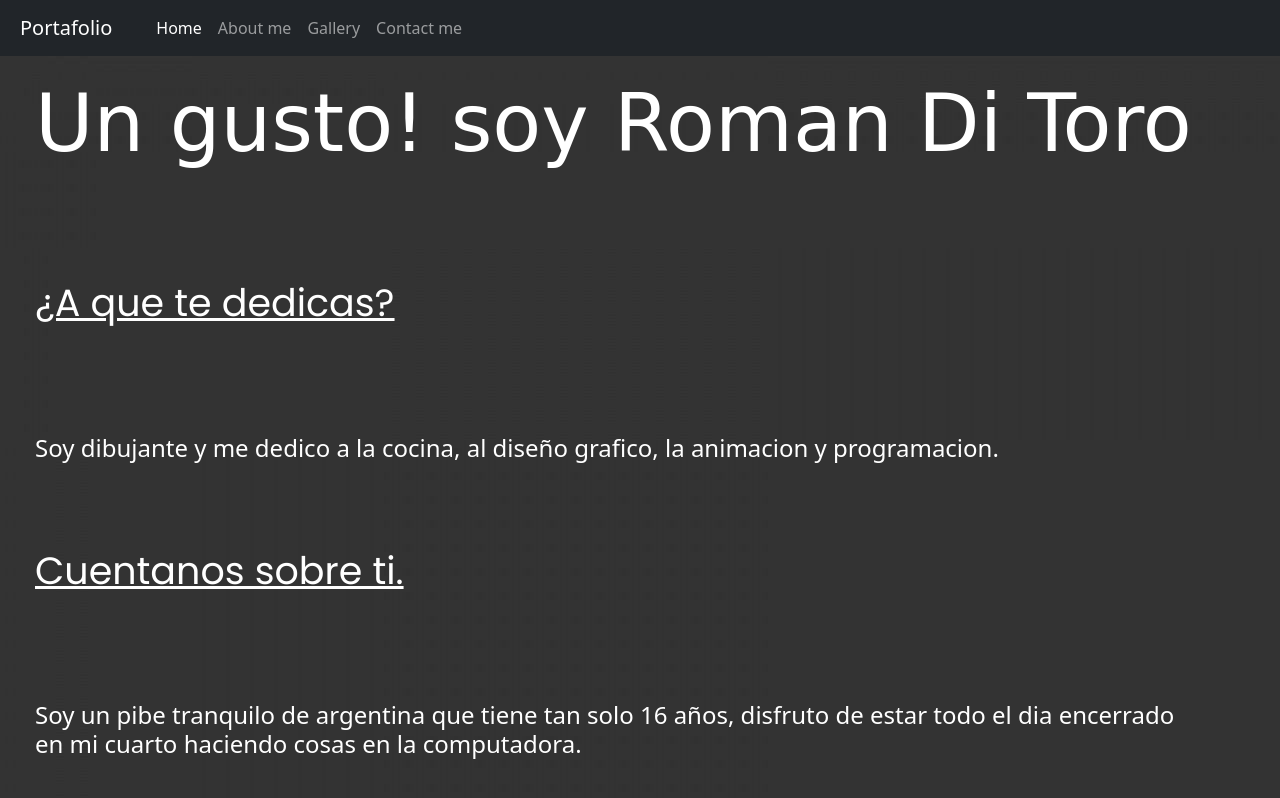
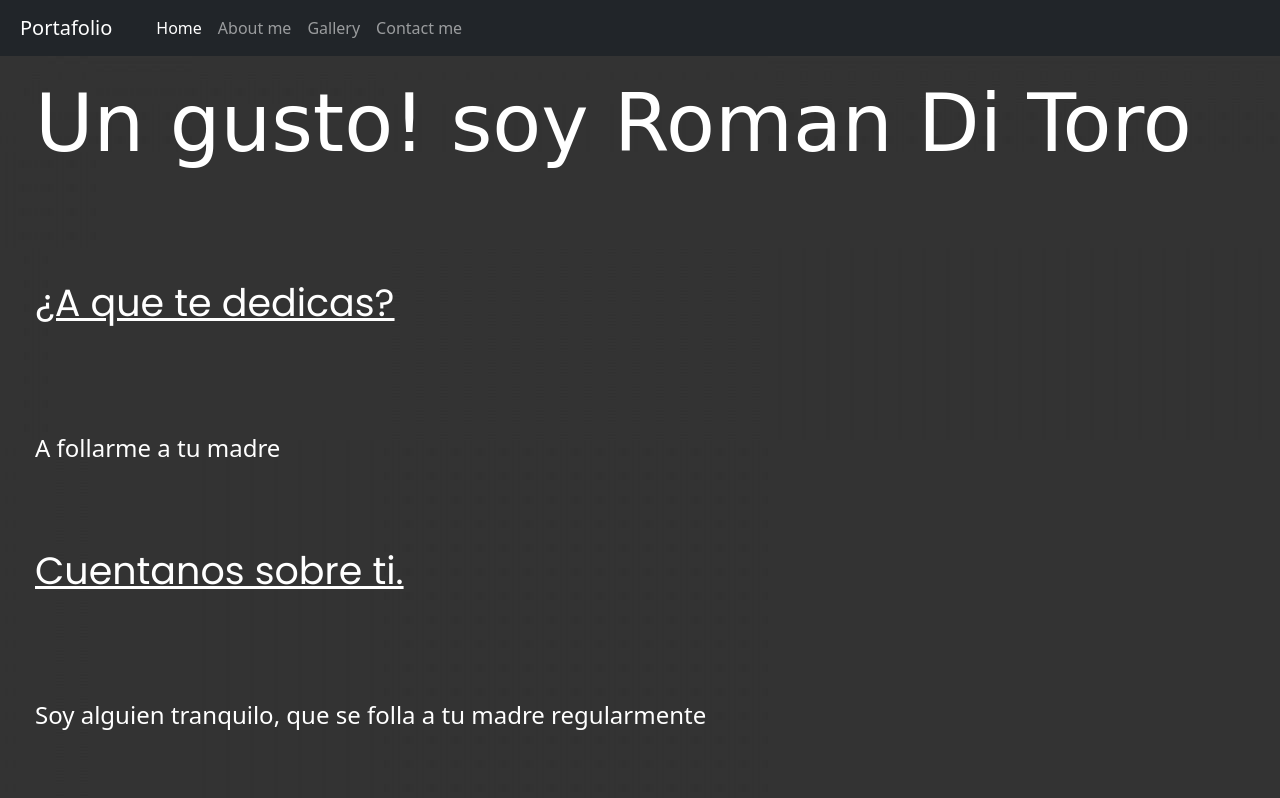
Before and after one commit to Varknakfrery/Portafolio-test, a plain HTML site: page info.html in a window 1280 px wide. Drawn offline with nearby package versions, Linux system fonts and the light colour scheme; a web font is replaced by a local one.

Commit message:
Update info.html

```diff
--- a/info.html
+++ b/info.html
@@ -86,7 +86,7 @@
             ¿A que te dedicas?
           </h2>
           <h4>
-            Soy dibujante y me dedico a la cocina, al diseño grafico, la animacion y programacion.
+            A follarme a tu madre
           </h4>
           <div>
             <h5>⠀⠀⠀⠀⠀⠀⠀</h5>
@@ -96,8 +96,7 @@
             Cuentanos sobre ti.
           </h2>
           <h4>
-            Soy un pibe tranquilo de argentina que tiene tan solo 16 años,
-            disfruto de estar todo el dia encerrado en mi cuarto haciendo cosas en la computadora.
+            Soy alguien tranquilo, que se folla a tu madre regularmente
           </h4>
         </div>
         <div class="bginfo"></div>
```
